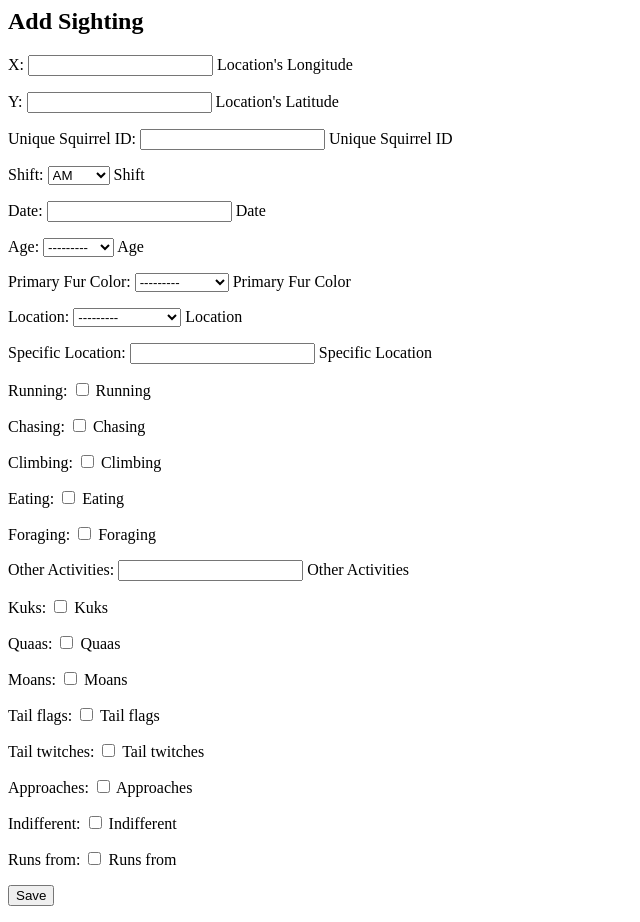
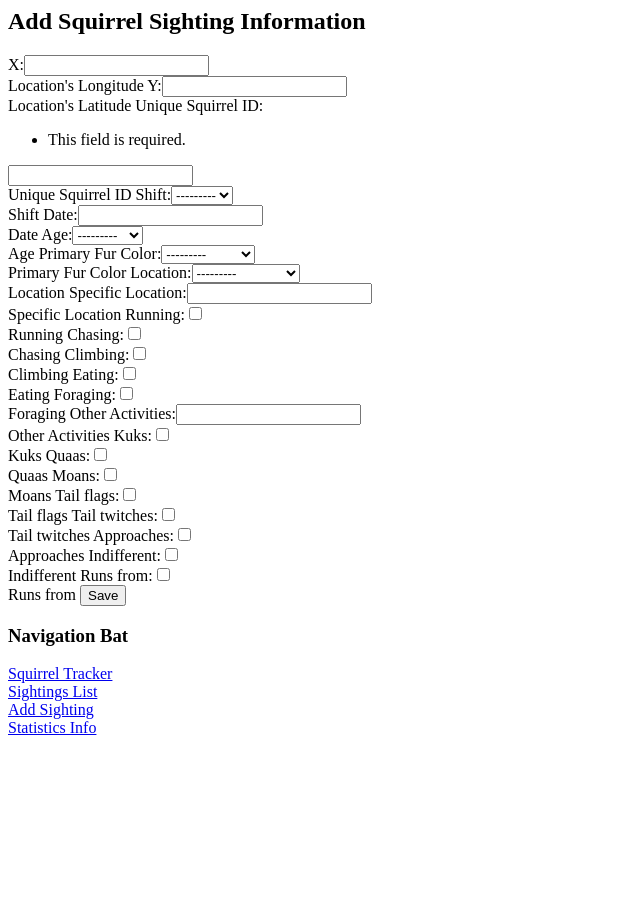
Before and after one commit to XiaopengLi1996/squirrel-project, a Django app: page /sightings/add/ in a window 1280 px wide. Shown: the whole page, without its empty margins (0-640 px from the left). After the commit the page ends 735 px from the top, so only its background shows below. Run offline with Django 3.2, Linux system fonts and the light colour scheme.

Commit message:
update add update

```diff
--- a/mysite/sightings/templates/sightings/add.html
+++ b/mysite/sightings/templates/sightings/add.html
@@ -1,7 +1,18 @@
 <html>
-<h2>Add Sighting</h2>
+<h2>Add Squirrel Sighting Information</h2>
 <form method="POST" class="post-form">{% csrf_token %}
-        {{ form.as_p }}
+        {{ form.as_table }}
 <button type="submit" class="save btn btn-default">Save</button>
 </form>
+<nav>
+    <h3>Navigation Bat</h3>
+    <a href="/map/">Squirrel Tracker</a>
+    <br />
+    <a href="/sightings/">Sightings List</a>
+    <br />
+    <a href="/sightings/add">Add Sighting</a>
+    <br />
+    <a href="/sightings/stats">Statistics Info</a>
+</nav>
+
 </html>
--- a/mysite/sightings/templates/sightings/list.html
+++ b/mysite/sightings/templates/sightings/list.html
@@ -1,5 +1,4 @@
-<!DOCTYPE html>
-<html lang="en">
+<html>
   <head>
     <title>List of Squirrels</title>
     <!-- Required meta tags -->
--- a/mysite/sightings/templates/sightings/stats.html
+++ b/mysite/sightings/templates/sightings/stats.html
@@ -30,4 +30,10 @@
         The total number of running squirrels: {{run_counts}}.
         </p>
 </body>
+<nav>
+    <a href="/map/">Squirrel Tracker</a>
+    <a href="/sightings/">Sightings</a>
+    <a href="/sightings/add">Add Sighting</a>
+    <a href="/sightings/stats">Statistics</a>
+</nav>
 </html>
--- a/mysite/sightings/views.py
+++ b/mysite/sightings/views.py
@@ -25,18 +25,15 @@ def update(request, unique_id):
     return render(request, 'sightings/update.html', context)
 
 def add(request):
-    if request.method == 'POST':
-        form = getFormforSightings(request.POST)
-        if form.is_valid():
-            a = form['Unique_Squirrel_ID'].value()
-            sighting = form.save(commit=False)
-            sighting.save()
-            return redirect(f'/sightings/{a}')
-    else:
-        form = getFormforSightings()
+    form = getFormforSightings(request.POST)
+    if form.is_valid():
+        a = form['Unique_Squirrel_ID'].value()
+        sighting = form.save(commit=False)
+        sighting.save()
+        return redirect(f'/sightings/{a}')
     context ={
-        'form':form,
-    }
+	'form':form
+	}
     return render(request, 'sightings/add.html', context)
 
 
@@ -53,6 +50,3 @@ def stats(request):
 	}
 
     return render(request, 'sightings/stats.html', context)
-
-
-# Create your views here.
```
Also changed, not shown: mysite/sightings/templates/sightings/update.html (+15 -23 lines), mysite/db.sqlite3.
